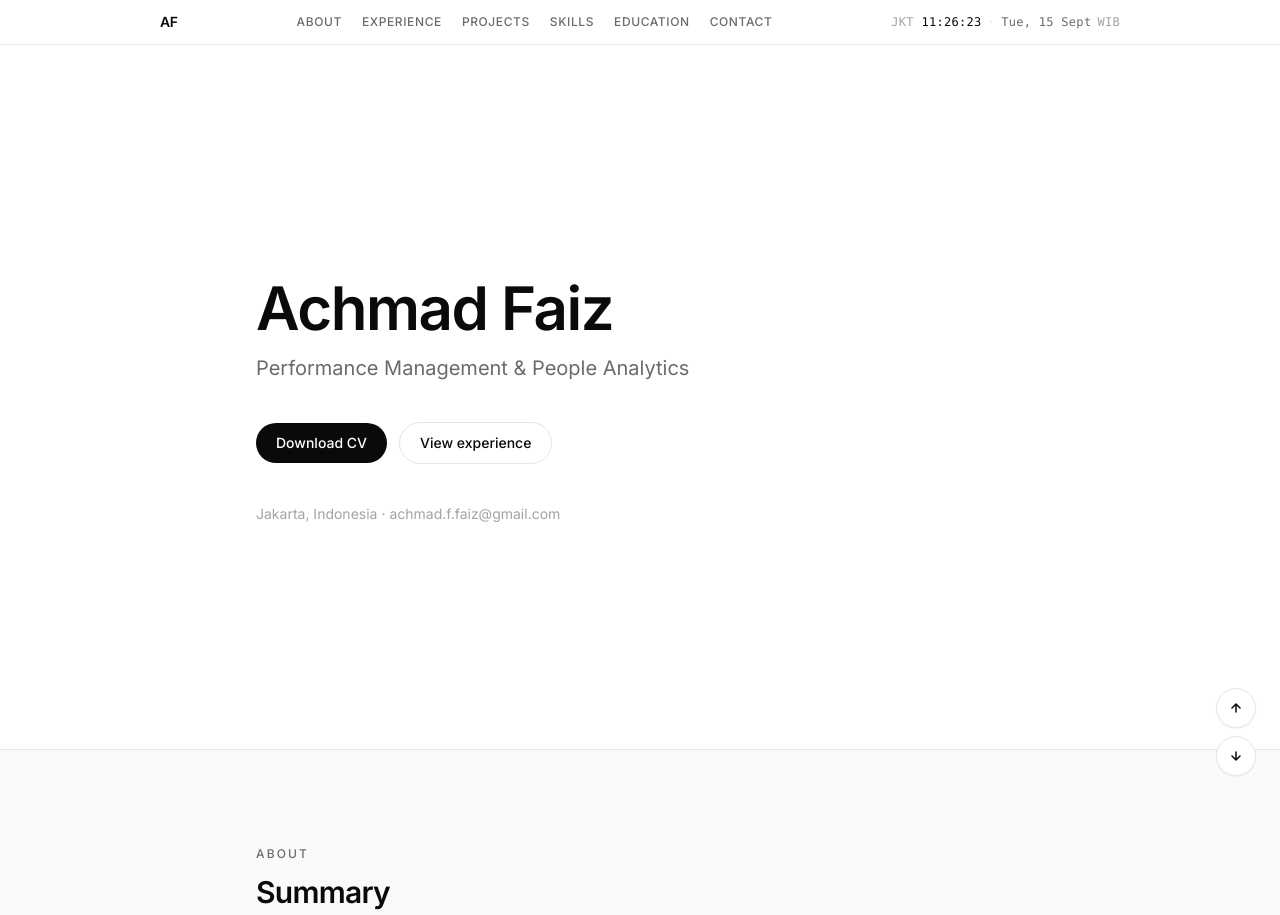
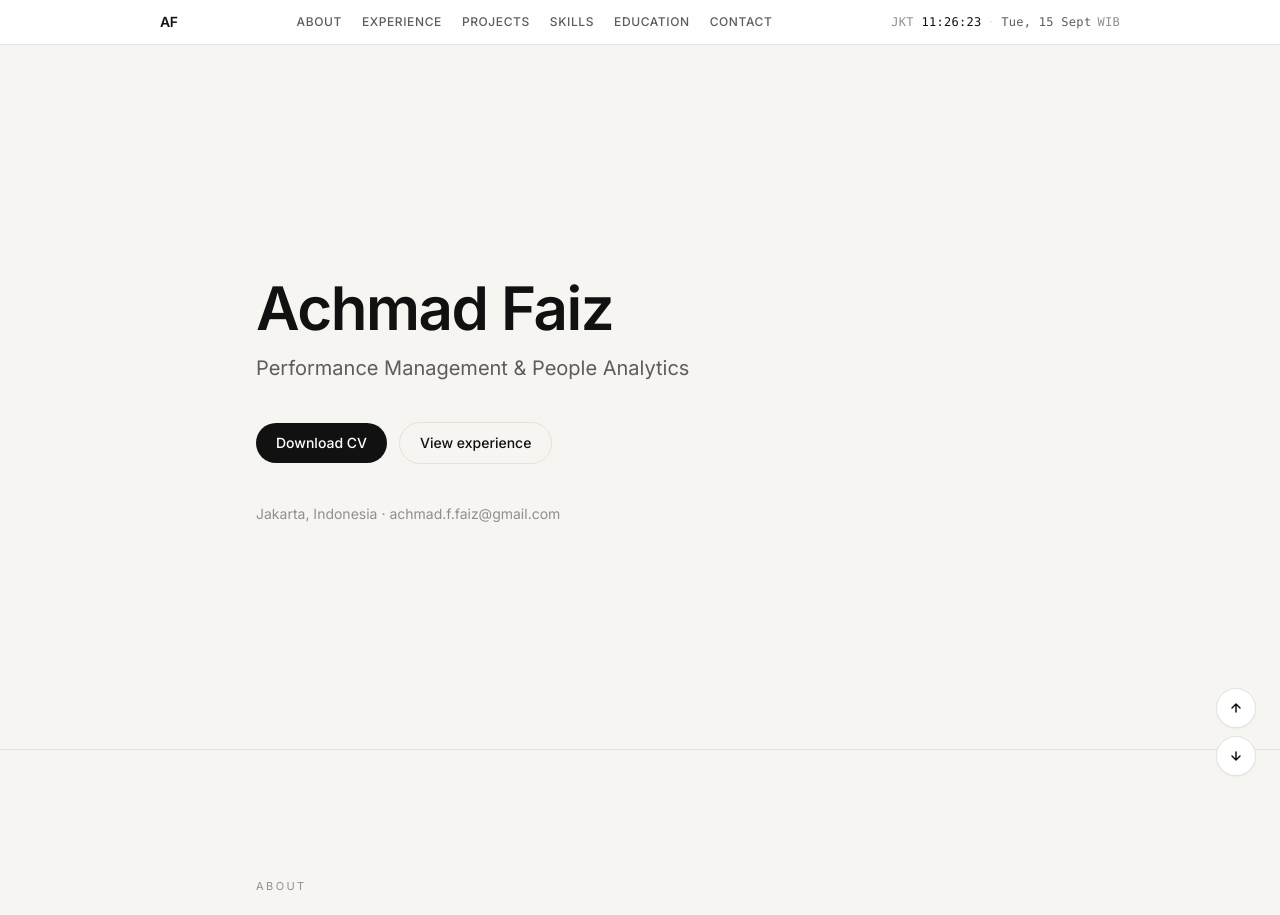
Before and after one commit to achmadfaiz1/new-porto-repo, a React (Vite) app: page / in a window 1280 px wide. Shown: the top 915 px of the page. Built offline with nearby package versions, Linux system fonts and the light colour scheme.

Commit message:
style: refine simple editorial mono aesthetic

```diff
--- a/index.html
+++ b/index.html
@@ -7,12 +7,12 @@
       name="description"
       content="Achmad Faiz — Performance Management & People Analytics. Jakarta."
     />
-    <meta name="theme-color" content="#0a0a0a" />
+    <meta name="theme-color" content="#f6f5f1" />
     <link rel="icon" type="image/svg+xml" href="/favicon.svg" />
     <link rel="preconnect" href="https://fonts.googleapis.com" />
     <link rel="preconnect" href="https://fonts.gstatic.com" crossorigin />
     <link
-      href="https://fonts.googleapis.com/css2?family=Inter:wght@400;500;600;700&display=swap"
+      href="https://fonts.googleapis.com/css2?family=Inter:wght@300;400;500;600&display=swap"
       rel="stylesheet"
     />
     <title>Achmad Faiz — People Analytics</title>
--- a/src/index.css
+++ b/src/index.css
@@ -8,17 +8,17 @@
   }
 
   body {
-    @apply bg-white font-sans text-ink antialiased;
+    @apply bg-paper font-sans text-ink antialiased;
   }
 
   ::selection {
-    @apply bg-ink text-white;
+    @apply bg-ink text-snow;
   }
 }
 
 @layer utilities {
   .section-pad {
-    @apply scroll-mt-20 px-5 py-20 sm:px-8 sm:py-24 md:px-12 lg:px-16;
+    @apply scroll-mt-24 px-6 py-24 sm:px-10 sm:py-28 md:px-14 md:py-32;
   }
 
   .container-narrow {
@@ -26,18 +26,26 @@
   }
 
   .eyebrow {
-    @apply mb-3 text-xs font-medium uppercase tracking-[0.18em] text-ash;
+    @apply mb-4 text-[11px] font-normal uppercase tracking-editorial text-mist;
   }
 
   .section-title {
-    @apply text-2xl font-semibold tracking-tight text-ink sm:text-3xl;
+    @apply text-xl font-medium tracking-tight text-ink sm:text-2xl;
   }
 
   .muted {
-    @apply text-sm leading-relaxed text-ash sm:text-base;
+    @apply text-sm leading-relaxed text-ash sm:text-[15px] sm:leading-7;
   }
 
   .hairline {
     @apply border-t border-line;
   }
+
+  .btn-solid {
+    @apply inline-flex items-center border border-ink bg-ink px-5 py-2.5 text-sm font-medium tracking-wide text-snow transition hover:bg-graphite;
+  }
+
+  .btn-ghost {
+    @apply inline-flex items-center border border-ink/30 bg-transparent px-5 py-2.5 text-sm font-medium tracking-wide text-ink transition hover:border-ink;
+  }
 }
--- a/tailwind.config.js
+++ b/tailwind.config.js
@@ -12,16 +12,28 @@ export default {
           "Roboto",
           "sans-serif",
         ],
+        mono: [
+          "ui-monospace",
+          "SFMono-Regular",
+          "Menlo",
+          "Monaco",
+          "Consolas",
+          "monospace",
+        ],
       },
       colors: {
-        ink: "#0a0a0a",
-        graphite: "#1a1a1a",
-        ash: "#6b6b6b",
-        mist: "#a3a3a3",
-        line: "#e5e5e5",
-        paper: "#fafafa",
+        ink: "#111111",
+        graphite: "#1f1f1f",
+        ash: "#5c5c5c",
+        mist: "#8f8f8f",
+        line: "#e4e2dc",
+        paper: "#f6f5f1",
+        snow: "#fbfaf7",
+      },
+      letterSpacing: {
+        editorial: "0.22em",
       },
     },
   },
   plugins: [],
-}
+};
```
